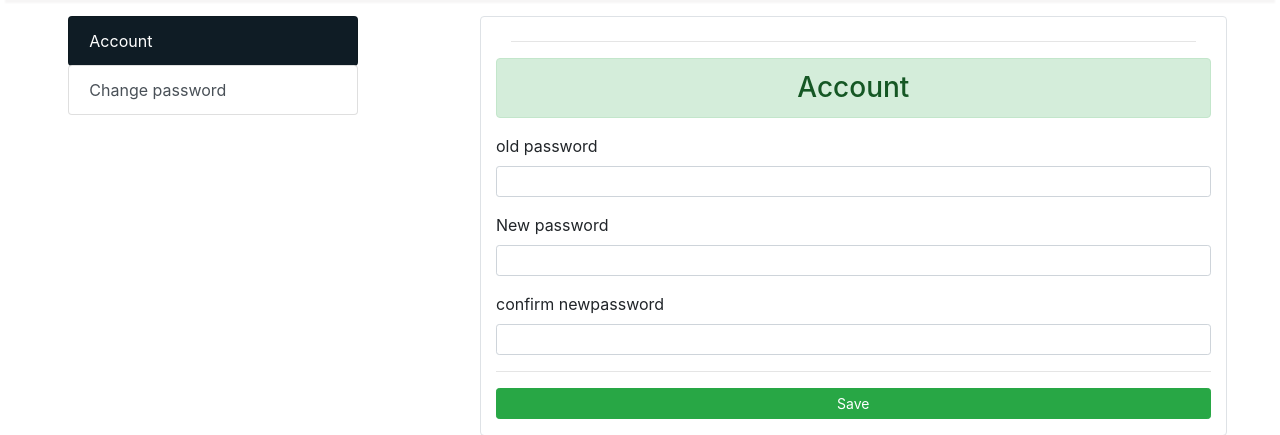
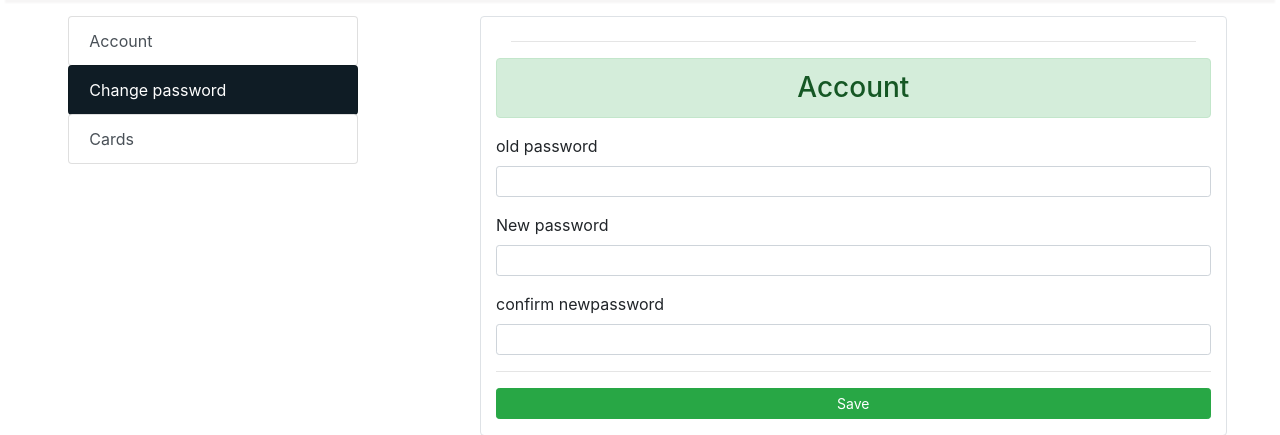
Before and after one commit to Gi-ron/BiblioLine, a Django app: page /change_password in a window 1280 px wide. Shown: the part 76-511 px from the top of the page. Run offline with Django 3.2, Linux system fonts and the light colour scheme; some libraries are stand-ins or nearby versions.

Commit message:
Vistas de account password

```diff
--- a/Biblio-Line/store/templates/change_password.html
+++ b/Biblio-Line/store/templates/change_password.html
@@ -17,9 +17,11 @@
 		<div class="col-lg-3 mx-auto">
 			<div class="list-group" style="margin-bottom: 2rem;">
 
-				<a style="background-color: #0F1C25; color: white;" href="/account" class="list-group-item list-group-item-action btn btn-outline-success">Account</a>
+				<a  href="/account" class="list-group-item list-group-item-action btn btn-outline-success">Account</a>
 
-                <a href="/change_password" class="list-group-item list-group-item-action btn btn-outline-success ">Change password</a>
+        <a style="background-color: #0F1C25; color: white;" href="/change_password" class="list-group-item list-group-item-action btn btn-outline-success ">Change password</a>
+
+        <a href="/change_password" class="list-group-item list-group-item-action btn btn-outline-success "> Cards</a>
 
 			</div>
 		</div>
--- a/Biblio-Line/store/views/change_password.py
+++ b/Biblio-Line/store/views/change_password.py
@@ -7,7 +7,6 @@ from django.contrib.auth.forms import PasswordChangeForm
 
 class ChangePassword(View):
     def get(self, request):
-        accept = True
         return render(request, "change_password.html")
 
     @login_required
```
Also changed, not shown: Biblio-Line/store/templates/account.html (+2 -8 lines).
